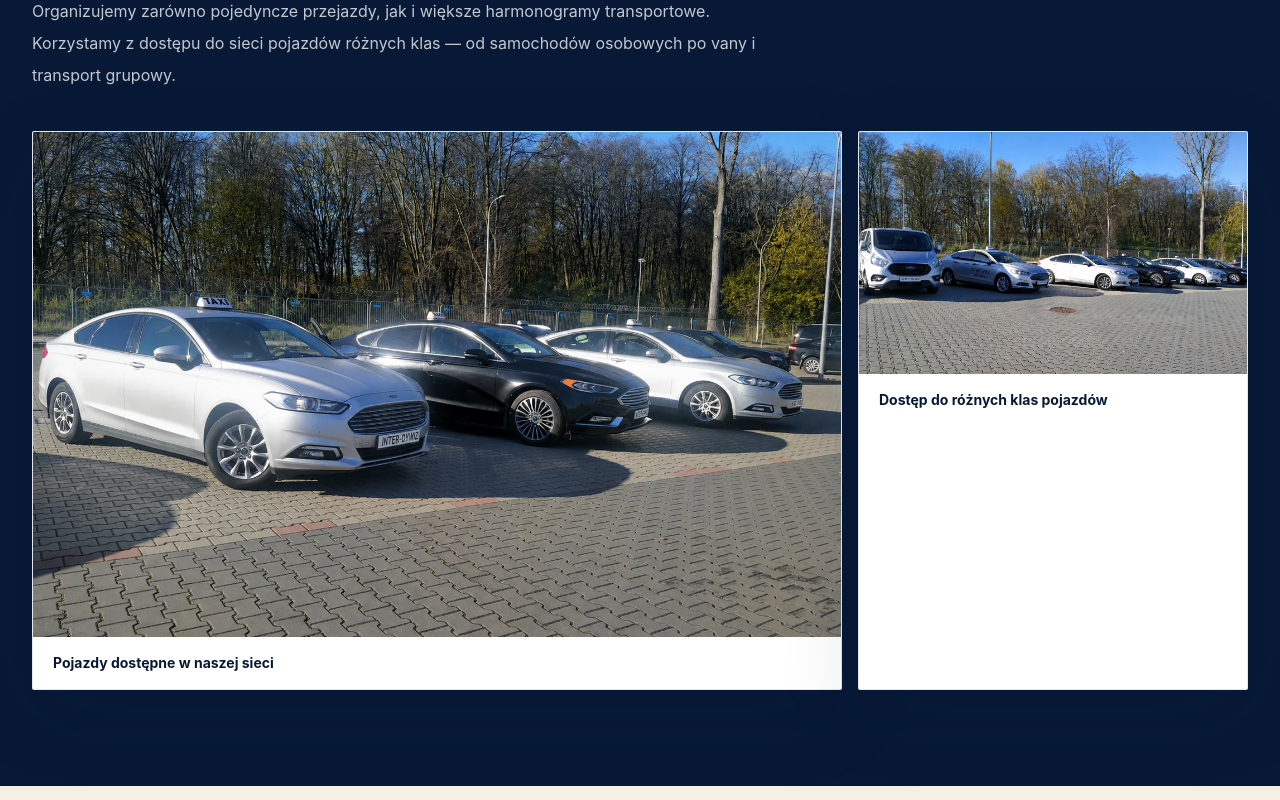
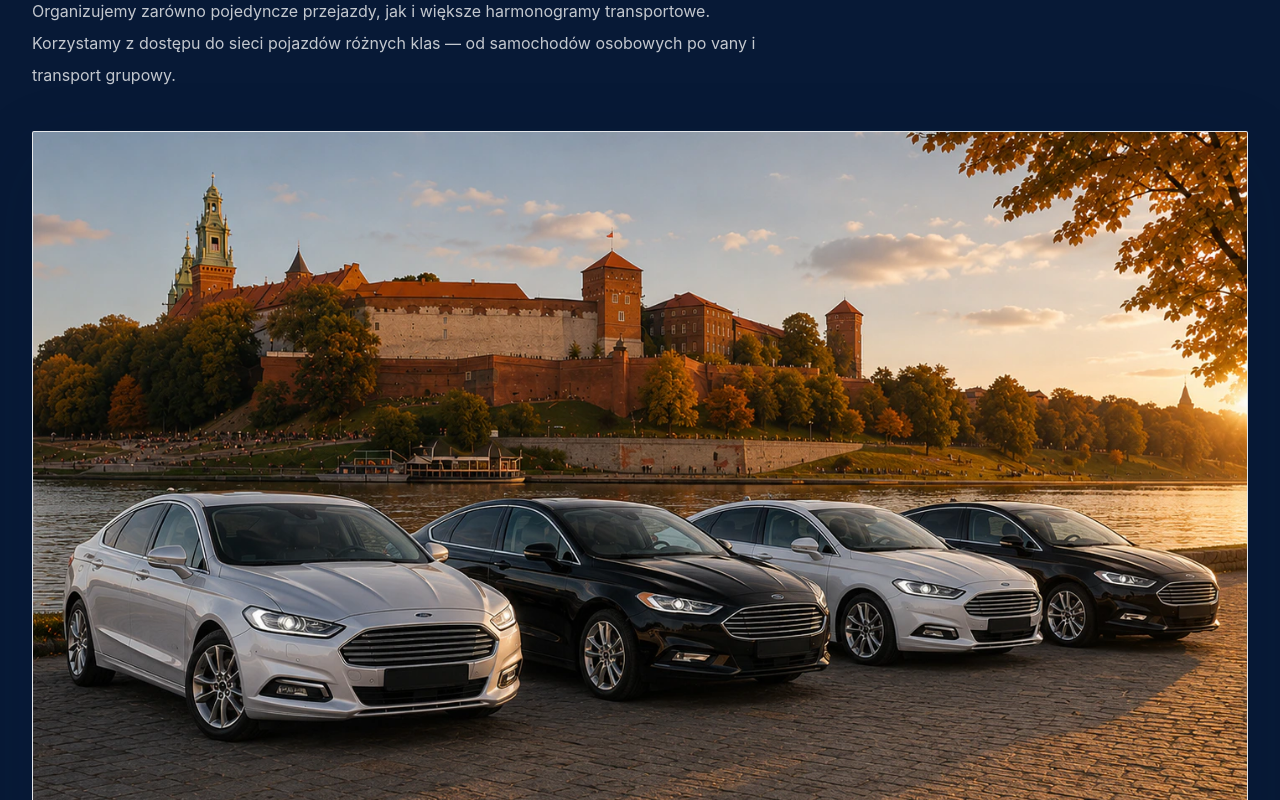
Before and after one commit to Dominik499/inter-dywiz-website, a Next.js app: page / in a window 1280 px wide. Shown: the part 2360-3160 px from the top of the page. Built offline with nearby package versions, Linux system fonts and the light colour scheme.

Commit message:
Refine homepage transport imagery

```diff
--- a/app/page.tsx
+++ b/app/page.tsx
@@ -245,7 +245,7 @@ export default function Home() {
             <div className="overflow-hidden rounded-sm border border-navy/10 bg-navy shadow-soft">
               <Image
                 src="/images/pacifica-modern-building.webp"
-                alt="Czarna Pacifica przy nowoczesnym budynku z górami w tle"
+                alt="Pacifica do transportu grupowego i transferów"
                 width={1536}
                 height={1024}
                 sizes="(min-width: 1280px) 624px, (min-width: 768px) 50vw, calc(100vw - 40px)"
@@ -271,31 +271,18 @@ export default function Home() {
               vany i transport grupowy.
             </p>
           </div>
-          <div className="mt-10 grid gap-4 lg:grid-cols-[1.35fr_0.65fr]">
+          <div className="mt-10">
             <figure className="overflow-hidden rounded-sm border border-navy/10 bg-white shadow-soft">
               <Image
-                src="/images/silver-taxis-inter-dywiz.webp"
-                alt="Srebrne samochody dostępne do obsługi przejazdów w Krakowie"
+                src="/images/ford-mondeo-wawel-autumn.webp"
+                alt="Samochody dostępne do obsługi transferów w Krakowie"
                 width={1448}
                 height={1086}
-                sizes="(min-width: 1280px) 832px, (min-width: 1024px) 66vw, calc(100vw - 40px)"
+                sizes="(min-width: 1280px) 1280px, calc(100vw - 40px)"
                 className="aspect-[16/10] h-auto w-full object-cover"
               />
               <figcaption className="px-5 py-4 text-sm font-bold text-navy">
                 Pojazdy dostępne w naszej sieci
-              </figcaption>
-            </figure>
-            <figure className="overflow-hidden rounded-sm border border-navy/10 bg-white shadow-soft">
-              <Image
-                src="/images/taxi-line-inter-dywiz.webp"
-                alt="Różne klasy pojazdów dostępne w sieci Inter-Dywiz"
-                width={1448}
-                height={1086}
-                sizes="(min-width: 1280px) 400px, (min-width: 1024px) 32vw, calc(100vw - 40px)"
-                className="aspect-[16/10] h-auto w-full object-cover"
-              />
-              <figcaption className="px-5 py-4 text-sm font-bold text-navy">
-                Dostęp do różnych klas pojazdów
               </figcaption>
             </figure>
           </div>
```
Also changed, not shown: public/images/ford-mondeo-wawel-autumn.webp (added).
